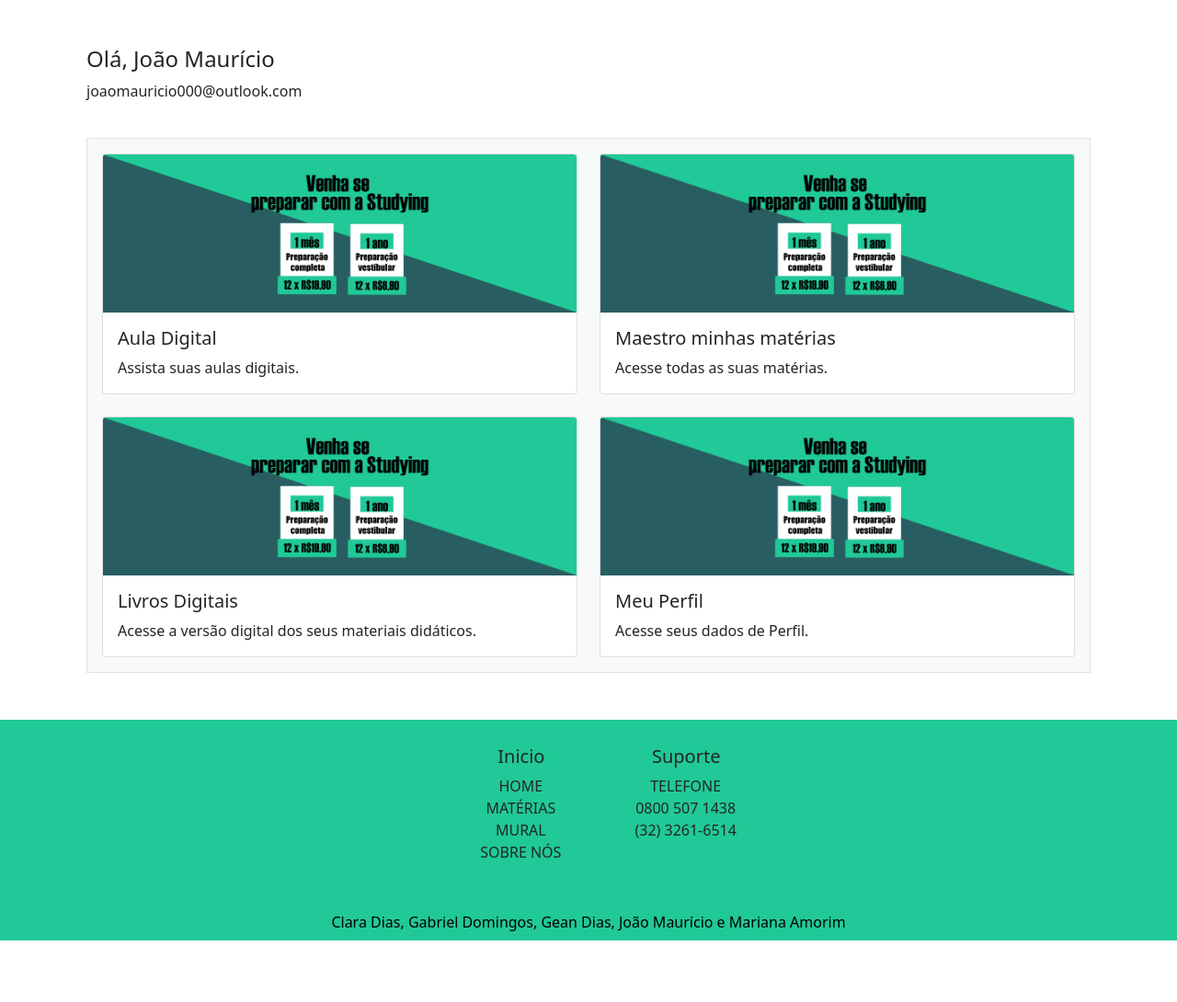
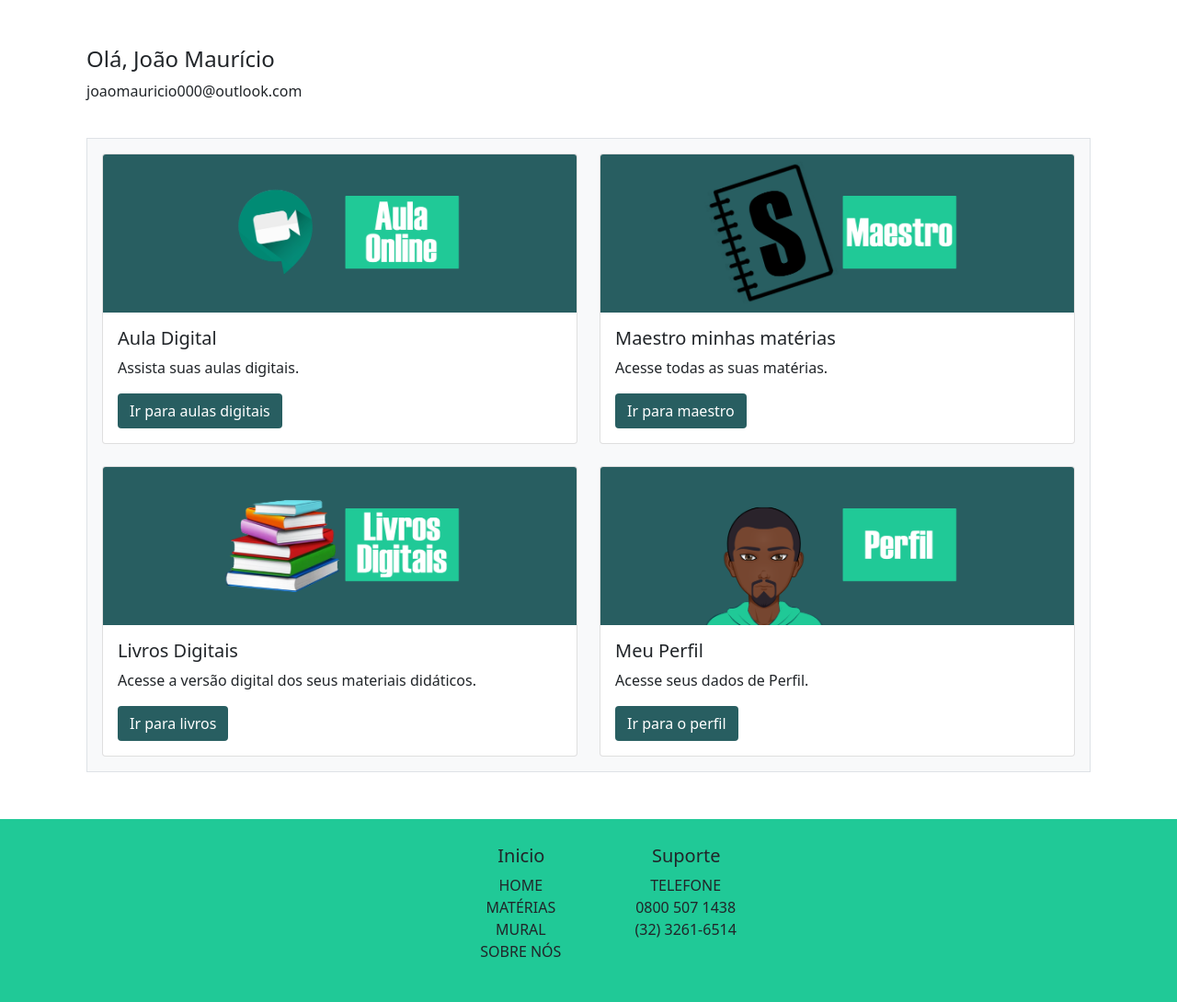
Before and after one commit to 03GB/Plataforma-de-ensino, a PHP site: page /visao/pag01.php in a window 1280 px wide. Shown: the part 130-1220 px from the top of the page at 92% size. Before the commit the page ends 1153 px from the top, so only its background shows below. Run offline with PHP 8.4, Linux system fonts and the light colour scheme.

Commit message:
Versão 2 - Adicionado conteudo a página inicial.

```diff
--- a/extensao/header.php
+++ b/extensao/header.php
@@ -18,6 +18,7 @@
 
 <!-- js -->
     <script src="https://cdn.jsdelivr.net/npm/bootstrap@5.0.0-beta1/dist/js/bootstrap.bundle.min.js" integrity="sha384-ygbV9kiqUc6oa4msXn9868pTtWMgiQaeYH7/t7LECLbyPA2x65Kgf80OJFdroafW" crossorigin="anonymous"></script>
+    <script type="text/javascript" src="../js/main.js"></script>
 
     <!-- Navbar -->
 
--- /dev/null
+++ b/js/main.js
@@ -0,0 +1,7 @@
+$(".slider-principal").slick({
+    dots: true,
+    infinite: false,
+    speed: 200,
+    slidesToShow: 1,
+    adaptiveHeight: true
+  });
--- a/js/scripts.js
+++ /dev/null
@@ -1,6 +0,0 @@
-function senhaValida($password) {
-    return preg_match('/[a-z]/', $senha)
-     || preg_match('/[A-Z]/', $senha) // tem pelo menos uma letra maiúscula ou minúscula
-     && preg_match('/[0-9]/', $senha) // tem pelo menos um número
-     && preg_match('/^[\w$@]{4,}$/', $senha); // tem 4 ou mais caracteres
-}
--- a/visao/pag01.php
+++ b/visao/pag01.php
@@ -64,37 +64,41 @@
                    <div class="row row-cols-1 row-cols-md-2 g-4">
                  <div class="col">
                   <div class="card">
-                    <img src="../img/banner1.png" class="card-img-top" alt="...">
+                    <img src="../img/aulaonline.png" class="card-img-top" alt="...">
                     <div class="card-body">
                       <h5 class="card-title">Aula Digital</h5>
                       <p class="card-text">Assista suas aulas digitais.</p>
+                      <a href="maestro.php" class="btn" style="background-color:#285e61; color:white"  >Ir para aulas digitais</a>
                     </div>
                   </div>
                  </div>
                  <div class="col">
                   <div class="card">
-                    <img src="../img/banner1.png" class="card-img-top" alt="...">
+                 <a href="../visao/maestro.php"> <img src="../img/maestro.png" class="card-img-top" alt="..."></a>
                     <div class="card-body">
-                      <h5 class="card-title">Maestro minhas matérias</h5>
+                      <h5 class="card-title">Maestro minhas matérias </h5>
                       <p class="card-text">Acesse todas as suas matérias.</p>
+                      <a href="maestro.php" class="btn" style="background-color:#285e61; color:white"  >Ir para maestro</a>
                     </div>
                   </div>
                  </div>
                  <div class="col">
                   <div class="card">
-                    <img src="../img/banner1.png" class="card-img-top" alt="...">
+                    <img src="../img/livrosdigitais.png" class="card-img-top" alt="...">
                     <div class="card-body">
                       <h5 class="card-title">Livros Digitais</h5>
                       <p class="card-text">Acesse a versão digital dos seus materiais didáticos.</p>
+                      <a href="maestro.php" class="btn" style="background-color:#285e61; color:white"  >Ir para livros</a>
                     </div>
                   </div>
                  </div>
                  <div class="col" >
                   <div class="card">
-                    <img src="../img/banner1.png" class="card-img-top" alt="...">
+                    <img src="../img/perfil.png" class="card-img-top" alt="...">
                     <div class="card-body">
                       <h5 class="card-title">Meu Perfil</h5>
                       <p class="card-text">Acesse seus dados de Perfil.</p>
+                      <a href="maestro.php" class="btn" style="background-color:#285e61; color:white"  >Ir para o perfil</a>
                     </div>
                   </div>
                  </div>
```
Also changed, not shown: index.php (+5 -5 lines), img/aulaonline.png (added), img/avatarS.png (added), img/livrosdigitais.png (added), img/maestro.png (added), img/perfil.png (added).
